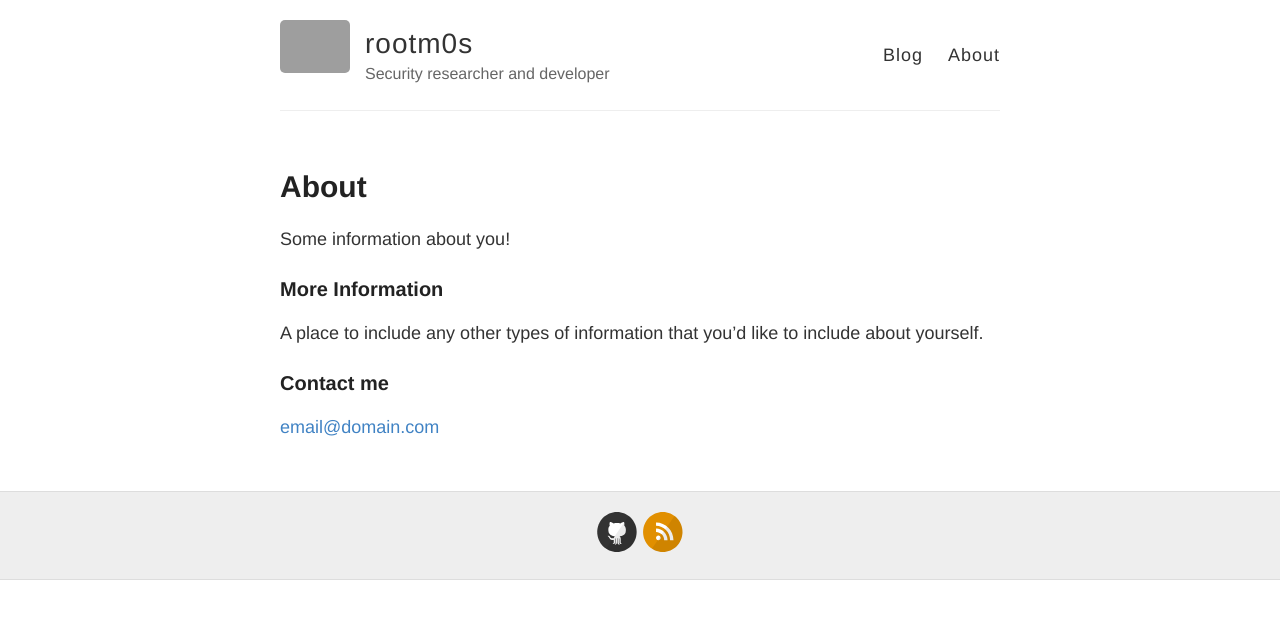
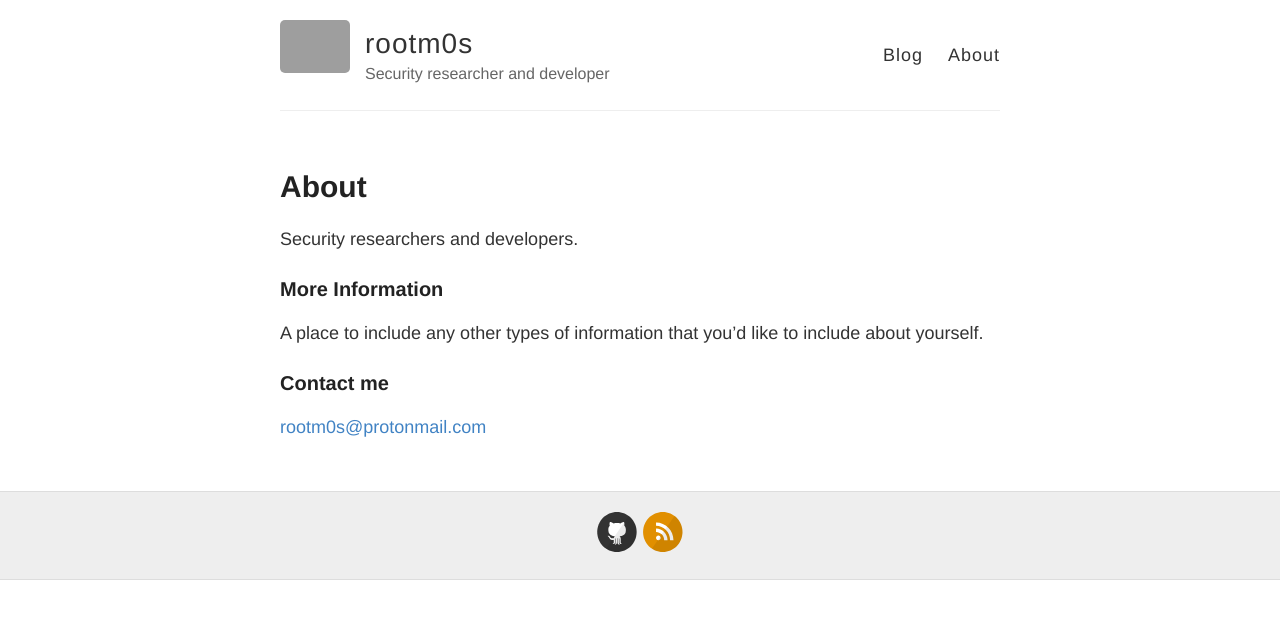
Before and after one commit to rootm0s/rootm0s.github.io, a Jekyll site: the page built from about.md, in a window 1280 px wide. Shown: the top 619 px of the page. Built offline with Jekyll 4.4.1, drawn with Linux system fonts in a browser that asks for light colours; a file with an impossible date is left out; grey boxes are pictures that could not be loaded.

Commit message:
Update about.md

```diff
--- a/about.md
+++ b/about.md
@@ -4,7 +4,7 @@ title: About
 permalink: /about/
 ---
 
-Some information about you!
+Security researchers and developers.
 
 ### More Information
 
@@ -12,4 +12,4 @@ A place to include any other types of information that you'd like to include abo
 
 ### Contact me
 
-[email@domain.com](mailto:email@domain.com)
+[rootm0s@protonmail.com](mailto:rootm0s@protonmail.com)
```
